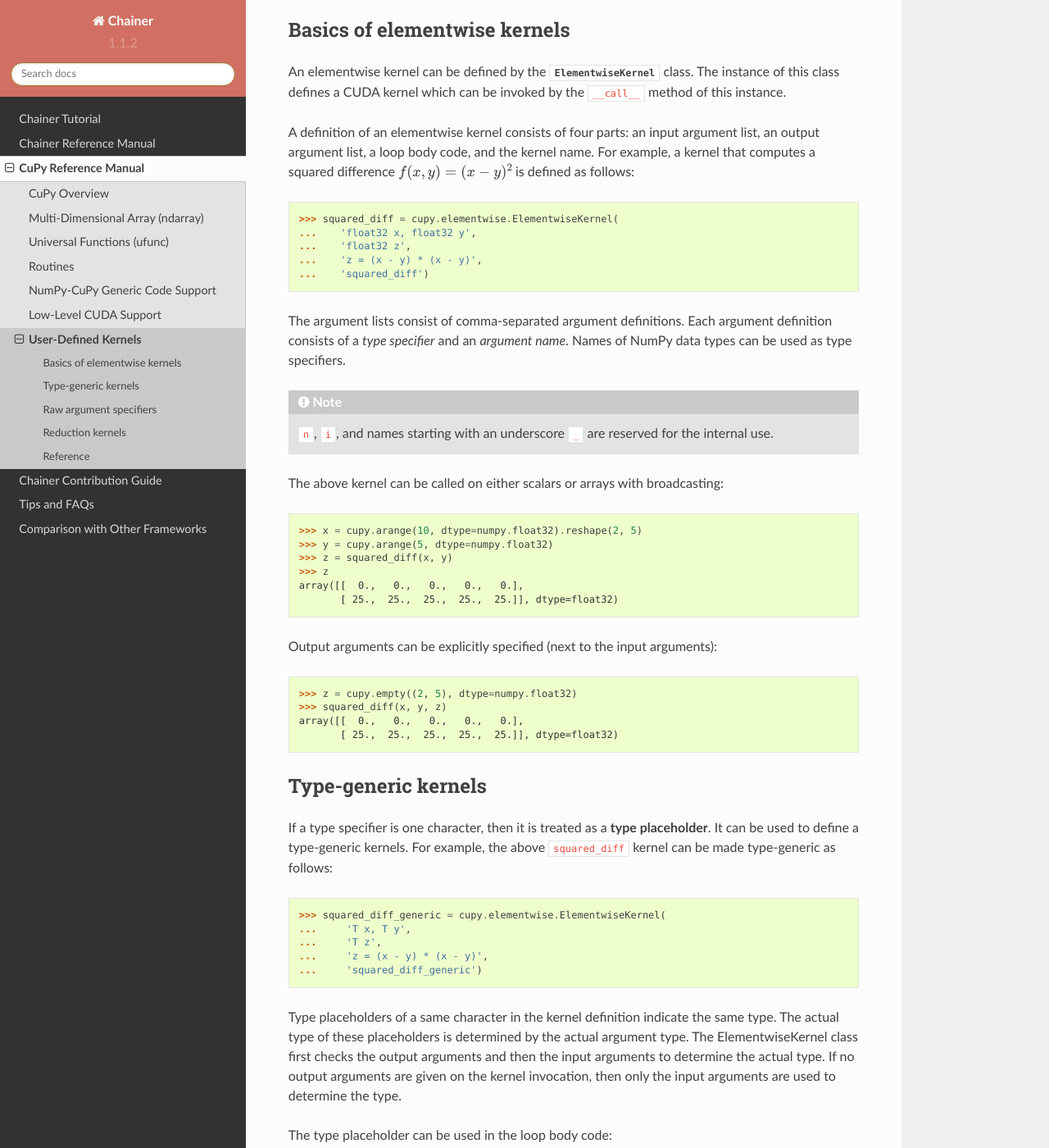
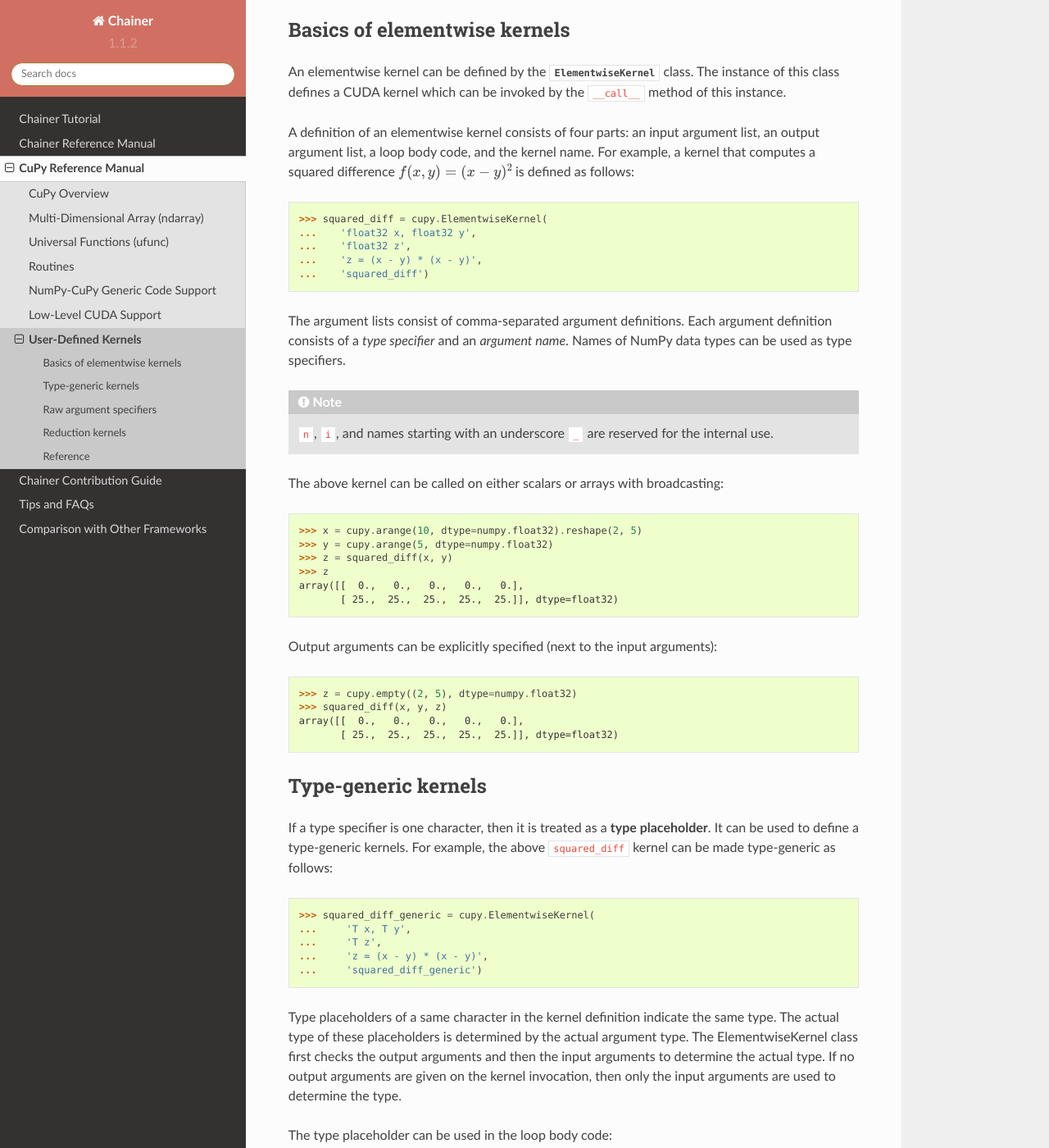
Before and after one commit to mitmul/intel-chainer, a Sphinx documentation site: the page built from docs/source/cupy-reference/kernel.rst, in a window 1280 px wide and 1400 px high, scrolled down 236 px. Shown: the whole window at 82% size. Built offline with Sphinx 7.4.7 and the Read the Docs theme 2.0.0, drawn with Linux system fonts in a browser that asks for light colours; pages that are not in the unit, such as notebooks, are missing from menus; some of the changed text lies outside the part shown.

Commit message:
Improve some documents

```diff
--- a/cupy/__init__.py
+++ b/cupy/__init__.py
@@ -20,6 +20,7 @@
 from cupy import manipulation
 from cupy import math
 import cupy.random
+from cupy import reduction
 from cupy import sorting
 from cupy import statistics
 from cupy import util
@@ -1438,3 +1439,6 @@
 
 clear_memo = util.clear_memo
 memoize = util.memoize
+
+ElementwiseKernel = elementwise.ElementwiseKernel
+ReductionKernel = reduction.ReductionKernel
--- a/docs/source/cupy-reference/kernel.rst
+++ b/docs/source/cupy-reference/kernel.rst
@@ -10,13 +10,13 @@
 Basics of elementwise kernels
 -----------------------------
 
-An elementwise kernel can be defined by the :class:`~cupy.elementwise.ElementwiseKernel` class.
+An elementwise kernel can be defined by the :class:`~cupy.ElementwiseKernel` class.
 The instance of this class defines a CUDA kernel which can be invoked by the ``__call__`` method of this instance.
 
 A definition of an elementwise kernel consists of four parts: an input argument list, an output argument list, a loop body code, and the kernel name.
 For example, a kernel that computes a squared difference :math:`f(x, y) = (x - y)^2` is defined as follows::
 
-  >>> squared_diff = cupy.elementwise.ElementwiseKernel(
+  >>> squared_diff = cupy.ElementwiseKernel(
   ...    'float32 x, float32 y',
   ...    'float32 z',
   ...    'z = (x - y) * (x - y)',
@@ -53,7 +53,7 @@
 It can be used to define a type-generic kernels.
 For example, the above ``squared_diff`` kernel can be made type-generic as follows::
 
-  >>> squared_diff_generic = cupy.elementwise.ElementwiseKernel(
+  >>> squared_diff_generic = cupy.ElementwiseKernel(
   ...     'T x, T y',
   ...     'T z',
   ...     'z = (x - y) * (x - y)',
@@ -66,7 +66,7 @@
 
 The type placeholder can be used in the loop body code::
 
-  >>> squared_diff_generic = cupy.elementwise.ElementwiseKernel(
+  >>> squared_diff_generic = cupy.ElementwiseKernel(
   ...     'T x, T y',
   ...     'T z',
   ...     '''
@@ -78,7 +78,7 @@
 More than one type placeholder can be used in a kernel definition.
 For example, the above kernel can be further made generic over multiple arguments::
 
-  >>> squared_diff_super_generic = cupy.elementwise.ElementwiseKernel(
+  >>> squared_diff_super_generic = cupy.ElementwiseKernel(
   ...     'X x, Y y',
   ...     'Z z',
   ...     'z = (x - y) * (x - y)',
@@ -99,7 +99,7 @@
 ``i`` indicates the index within the loop.
 For example, a kernel that adds two vectors with reversing one of them can be written as follows::
 
-  >>> add_reverse = cupy.elementwise.ElementwiseKernel(
+  >>> add_reverse = cupy.ElementwiseKernel(
   ...     'T x, raw T y', 'T z',
   ...     'z = x + y[n - i - 1]',
   ...     'add_reverse')
@@ -151,10 +151,10 @@
 Reference
 ---------
 
-.. module:: cupy.elementwise
-.. autoclass:: cupy.elementwise.ElementwiseKernel
+.. module:: cupy
+
+.. autoclass:: cupy.ElementwiseKernel
    :members:
 
-.. module:: cupy.reduction
-.. autoclass:: cupy.reduction.ReductionKernel
+.. autoclass:: cupy.ReductionKernel
    :members:
--- a/docs/source/reference/util.rst
+++ b/docs/source/reference/util.rst
@@ -37,6 +37,7 @@
 
 Kernel definition utilities
 ~~~~~~~~~~~~~~~~~~~~~~~~~~~
+.. autofunction:: memoize
 .. autofunction:: elementwise
 .. autofunction:: reduce
 
```
Also changed, not shown: other parts of docs/source/cupy-reference/kernel.rst (+2 -2 lines), 3 other files.
